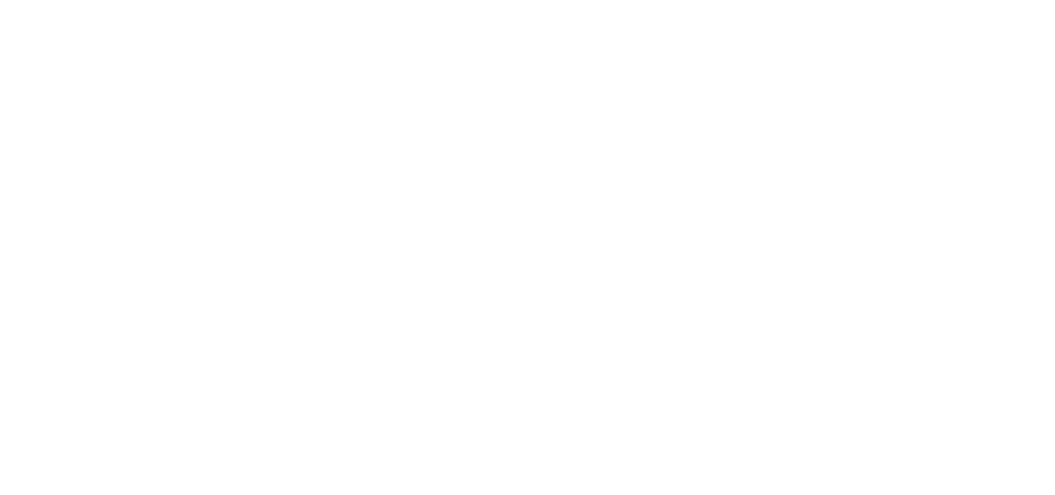
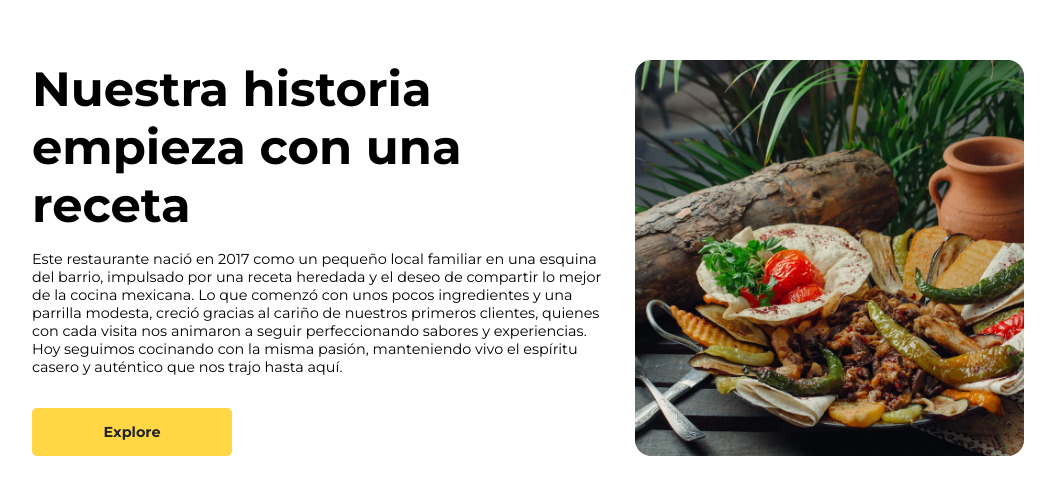
Before and after one commit to SamuelGonzalezOfficial/sample-taco, a React (Vite) app: page / in a window 1280 px wide. Shown: the part 2019-2514 px from the top of the page, without its empty margins (112-1167 px from the left). Before the commit the page ends 1877 px from the top, so only its background shows below. Built offline with nearby package versions, Linux system fonts and the light colour scheme.

Commit message:
We finish the Story section.

```diff
--- a/src/App.jsx
+++ b/src/App.jsx
@@ -5,6 +5,7 @@
 import { Hero } from "./features/Hero/Hero";
 import { Testimonials } from './features/Testimonials/Testimonials';
 import { About } from './features/About/About';
+import { Story } from './features/Story/Story';
 
 function App() {
   return (
@@ -12,6 +13,7 @@
       <Hero />
       <Testimonials />
       <About />
+      <Story />
     </>
   );
 }
--- a/src/features/About/About.css
+++ b/src/features/About/About.css
@@ -48,4 +48,12 @@
     .box-image {
         width: 100%;
     }
+
+    .box-info {
+        order: 2;
+    }
+
+    .box-image {
+        order: 1;
+    }
 }
--- a/src/features/Story/Story.css
+++ b/src/features/Story/Story.css
@@ -0,0 +1,51 @@
+.box {
+    width: 100%;
+    display: flex;
+    justify-content: center;
+    align-items: stretch;
+    gap: 20px;
+}
+
+.box-info {
+    width: 60%;
+    display: flex;
+    flex-direction: column;
+    align-items: flex-start;
+}
+
+.box-title {
+    font-family: var(--font-titles);
+    font-size: var(--size-titles);
+}
+
+.box-text {
+    font-family: var(--font-text);
+    font-size: var(--size-text);
+    margin: 1rem 0 2rem 0;
+}
+
+.box-image {
+    width: 40%;
+    display: flex;
+    justify-content: center;
+    align-items: center;
+}
+
+.box-img {
+    width: 100%;
+    height: 100%;
+    object-fit: cover;
+    background: #c3c3c3;
+    border-radius: 1rem;
+}
+
+@media (max-width: 800px) {
+    .box {
+        flex-direction: column;
+    }
+
+    .box-info,
+    .box-image {
+        width: 100%;
+    }
+}
--- a/src/features/Story/Story.jsx
+++ b/src/features/Story/Story.jsx
@@ -0,0 +1,32 @@
+import "./Story.css";
+import story from "../../assets/images/story.png";
+
+function Story() {
+  return (
+    <section class="section-container">
+      <div class="section-content">
+        <div class="box">
+          <div class="box-info">
+            <h3 class="box-title">Nuestra historia empieza con una receta</h3>
+            <p class="box-text">
+              Este restaurante nació en 2017 como un pequeño local familiar en
+              una esquina del barrio, impulsado por una receta heredada y el
+              deseo de compartir lo mejor de la cocina mexicana. Lo que comenzó
+              con unos pocos ingredientes y una parrilla modesta, creció gracias
+              al cariño de nuestros primeros clientes, quienes con cada visita
+              nos animaron a seguir perfeccionando sabores y experiencias. Hoy
+              seguimos cocinando con la misma pasión, manteniendo vivo el
+              espíritu casero y auténtico que nos trajo hasta aquí.
+            </p>
+            <button class="box-button">Explore</button>
+          </div>
+          <div class="box-image">
+            <img src={story} alt="Image" class="box-img" />
+          </div>
+        </div>
+      </div>
+    </section>
+  );
+}
+
+export { Story };
```
Also changed, not shown: src/assets/images/story.png (added), 1 other file (tests, documents, lock files or other folders).
